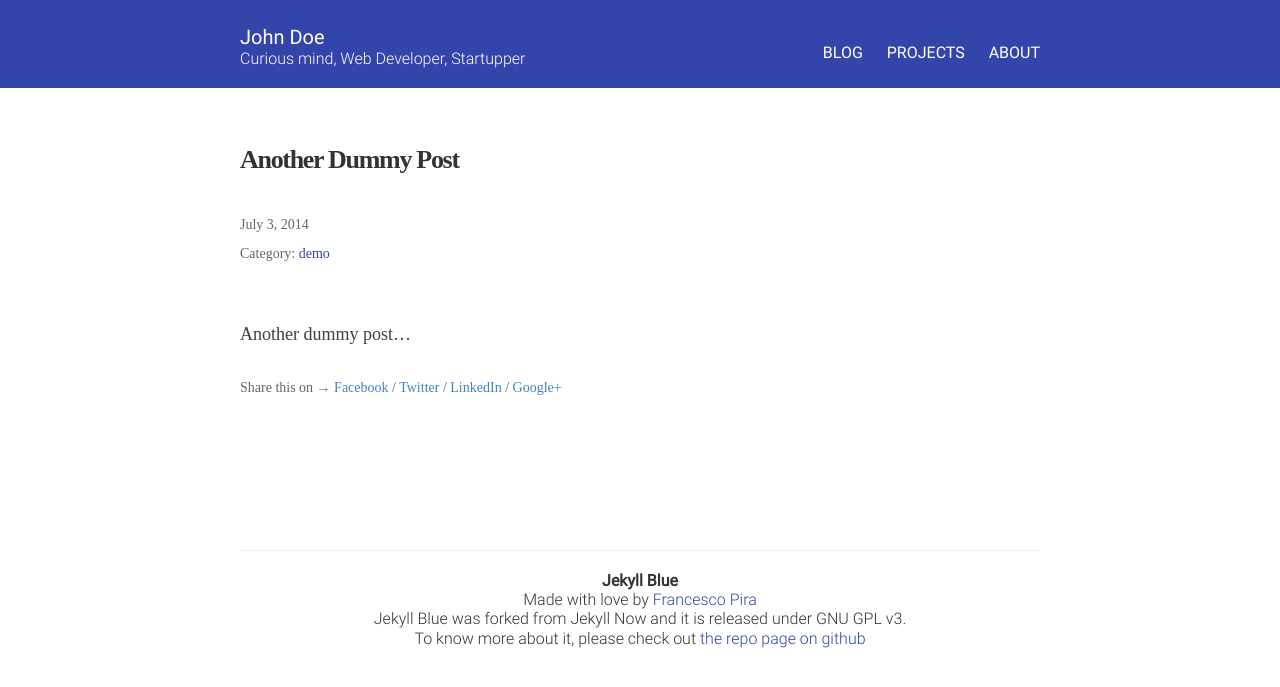
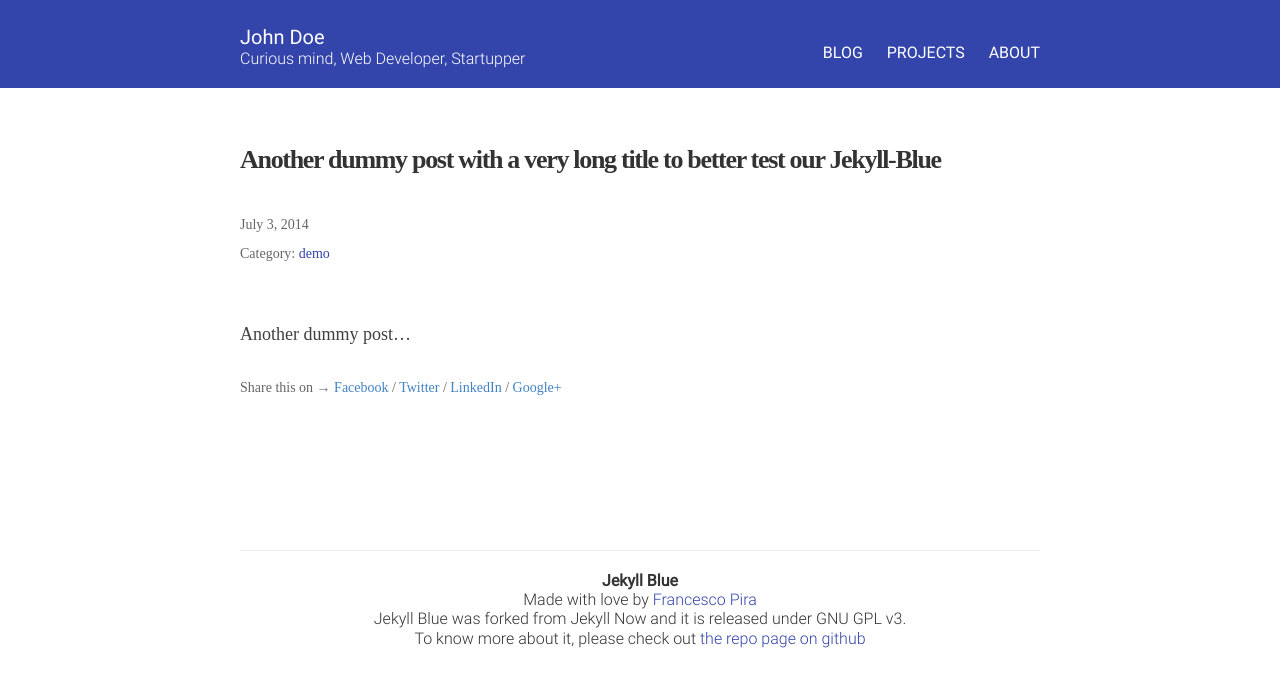
Before and after one commit to pirafrank/Jekyll-Blue, a Jekyll site: the page built from _posts/2014-7-3-another-test.md, in a window 1280 px wide. Shown: the top 687 px of the page. Built offline with Jekyll 4.4.1, drawn with Linux system fonts in a browser that asks for light colours; some web fonts are replaced; Markdown is read by kramdown in place of the engine named in the settings.

Commit message:
dummy post with long title to better testing layouts

```diff
--- a/_posts/2014-7-3-another-test.md
+++ b/_posts/2014-7-3-another-test.md
@@ -1,6 +1,6 @@
 ---
 layout: post
-title: Another Dummy Post
+title: Another dummy post with a very long title to better test our Jekyll-Blue
 categories: demo
 
 ---
```
